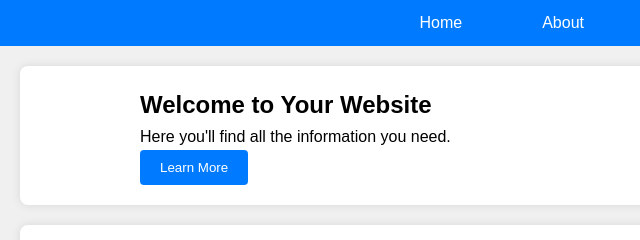
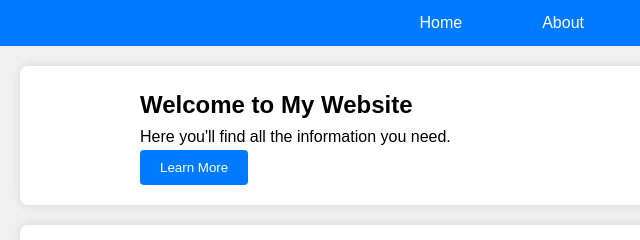
Before and after one commit to Shi-cancode/alx_html_css., a plain HTML site: page index.html in a window 1280 px wide. Shown: the top 240 px of the page, 0-640 px from the left. Drawn offline with Linux system fonts and the light colour scheme.

Commit message:
index.html

```diff
--- a/index.html
+++ b/index.html
@@ -3,7 +3,7 @@
 <head>
     <meta charset="UTF-8">
     <meta name="viewport" content="width=device-width, initial-scale=1.0">
-    <title>Your Web Page Title</title>
+    <title>Your Welcome </title>
     <link rel="stylesheet" href="styles.css">
 </head>
 <body>
@@ -24,7 +24,7 @@
     <main class="main-content">
         <section class="section">
             <div class="container">
-                <h1>Welcome to Your Website</h1>
+                <h1>Welcome to My Website</h1>
                 <p>Here you'll find all the information you need.</p>
                 <button class="button">Learn More</button>
             </div>
```
